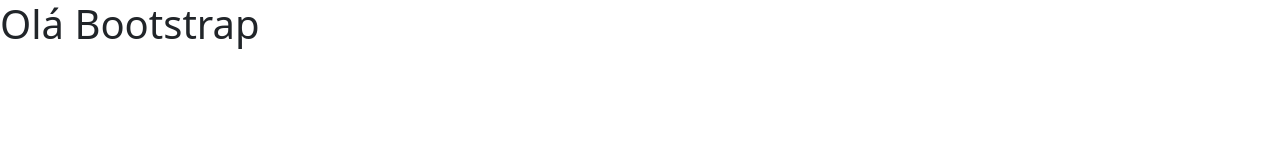
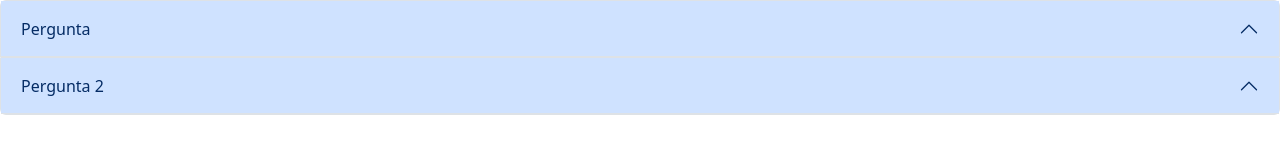
Before and after one commit to arturvas/bootstrap, a plain HTML site: page index.html in a window 1280 px wide. Drawn offline with nearby package versions, Linux system fonts and the light colour scheme.

Commit message:
accordion basics

```diff
--- a/index.html
+++ b/index.html
@@ -10,6 +10,49 @@
     />
   </head>
   <body>
-    <h1>Olá Bootstrap</h1>
+    <!-- cria-se o accordion -->
+    <div class="accordion">
+      <!-- item dentro do accordion -->
+      <div class="accordion-item">
+        <!-- cabecalho do accordion -->
+        <div class="accodion-header">
+          <!-- botao  com estilo de botao de accordion com a classe accordion-button,
+          data-bs-tootle='collapse' é um dos atributos que trouxemos do JS
+          ele faz o efeito de abrir e fechar e o data-bs-target='#resposta1'
+          diz quem é o alvo a ser exibido -->
+          <button
+            class="accordion-button"
+            data-bs-toggle="collapse"
+            data-bs-target="#resposta1"
+          >
+            Pergunta
+          </button>
+        </div>
+        <!-- atributos customizados para o bootstrap a partir de data-bs'...' ="..." -->
+        <!-- onde bs = bootstrap -->
+        <!-- 'accordion-collapse' = aquilo que sera exibido quando o botao for cliclado e a 'collapse' como sera exibido  -->
+        <div id="resposta1" class="accordion-collapse collapse">
+          <!-- accordion-body é onde o elemento sera exibido -->
+          <div class="accordion-body">Resposta da pergunta</div>
+        </div>
+      </div>
+      <div class="accordion-item">
+        <div class="accodion-header">
+          <button
+            class="accordion-button"
+            data-bs-toggle="collapse"
+            data-bs-target="#resposta2"
+          >
+            Pergunta 2
+          </button>
+        </div>
+        <!-- atributos customizados para o bootstrap a partir de data-bs'...' ="..." -->
+        <!-- onde bs = bootstrap -->
+        <div id="resposta2" class="accordion-collapse collapse">
+          <div class="accordion-body">Resposta da pergunta 2</div>
+        </div>
+      </div>
+    </div>
+    <script src="https://cdn.jsdelivr.net/npm/bootstrap@5.3.1/dist/js/bootstrap.bundle.min.js"></script>
   </body>
 </html>
```
